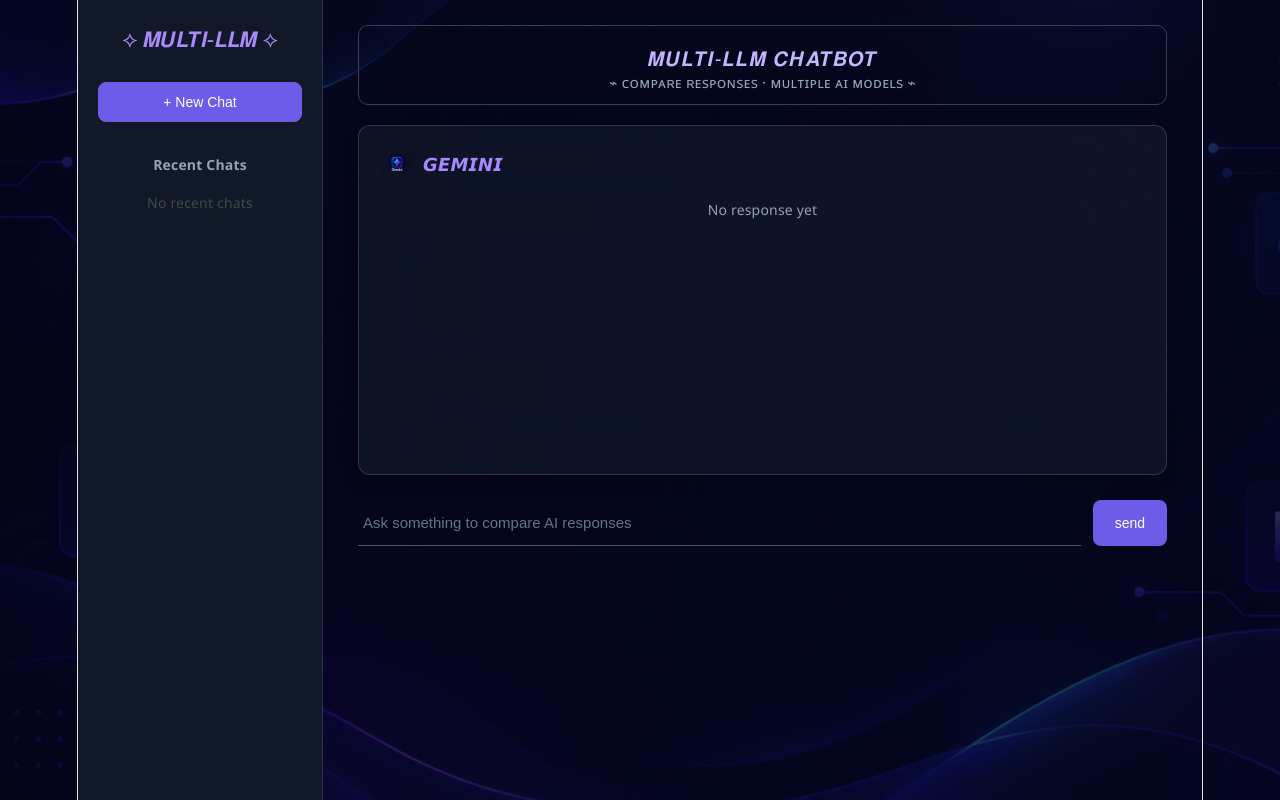
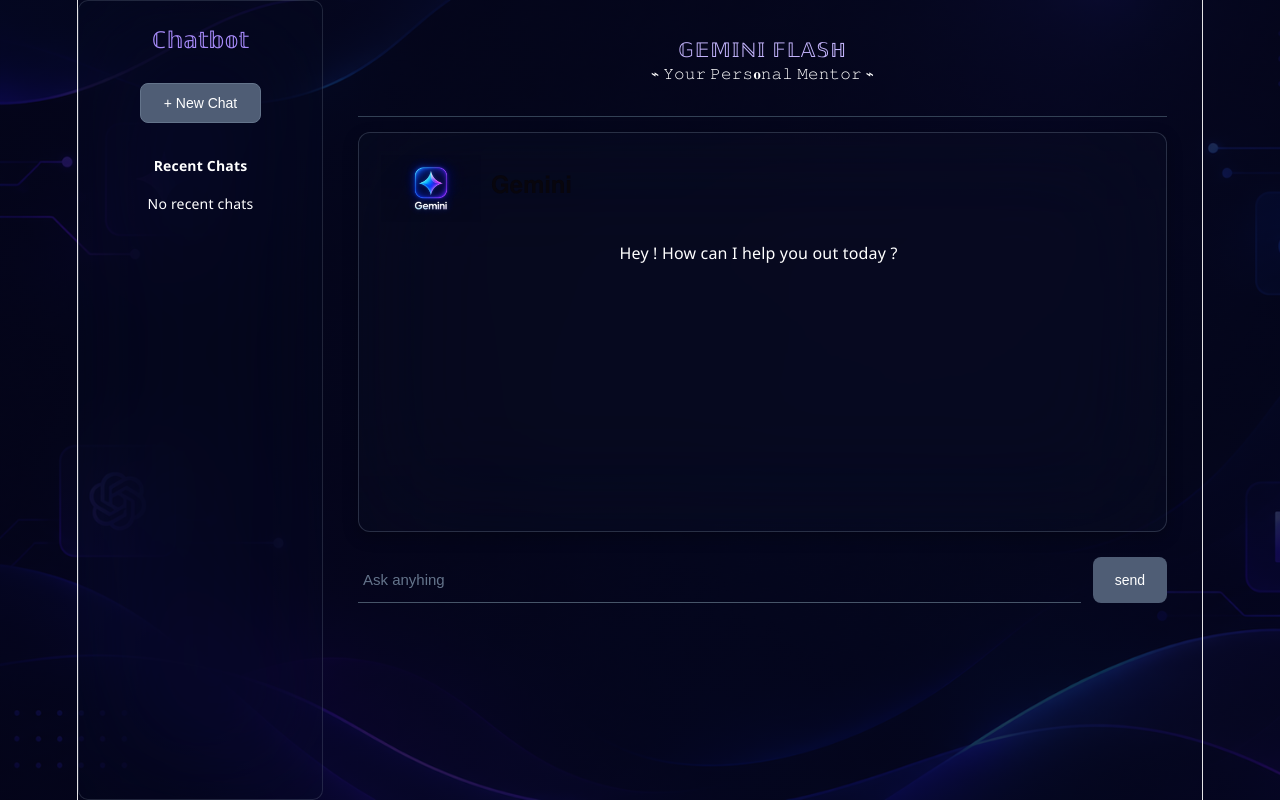
Before and after one commit to lavkushhh123/multi-llm-chatbot, a React (Vite) app: page / in a window 1280 px wide. Built offline with nearby package versions, Linux system fonts and the light colour scheme.

Commit message:
modified2

```diff
--- a/src/App.css
+++ b/src/App.css
@@ -34,10 +34,14 @@
 
 .sidebar {
   width: 245px;
+  height: auto;
   background-color: #111827;
-  color: white;
+  background: rgba(17, 24, 39, 0.1);
+  color:white;
   padding: 25px 20px;
-  border-right: 1px solid #26324a;
+  border: 1px solid rgba(148, 163 , 184 , 0.2);
+  backdrop-filter: blur(60px);
+  border-radius: 10px;
 }
 
 .sidebar h2 {
@@ -50,15 +54,15 @@
 /* New Chat Button */
 
 .sidebar button {
-  width: 100%;
+  width: 60%;
   padding: 11px;
 
   margin-bottom: 30px;
 
-  border: 1px solid #6d5ce7;
+  border: 1px solid  #64748b;
   border-radius: 8px;
 
-  background-color: #6d5ce7;
+  background-color: #4f5d75;
   color: white;
 
   font-size: 14px;
@@ -68,44 +72,48 @@
 }
 
 .sidebar button:hover {
-  background-color: #5848c7;
+  background-color: #5d6b82;
 }
-
 
 /* Recent Chats */
 
 .sidebar h3 {
   font-size: 14px;
-  color: #94a3b8;
+  color: #ffffff;
   margin-bottom: 12px;
 }
 
 .sidebar p {
-  color: #64748b;
+  color: white;
   font-size: 14px;
+  margin-bottom: 10px;
+  border-radius: 1px dashed white;
+  border-width: 90px;
+}
+.sidebar p:hover {
+   background: rgba(255, 255, 255, 0.10);
+   /* color: white; */
 }
 
 
-/* =========================
-   Main Chat Area
-========================= */
+/* Main Chat Area*/
 
 .chat-area {
   flex: 1;
   padding: 35px;
   background: transparent;
 }
+.chat-area p{
+  color: white;
+}
 
 
-/* =========================
-   Header
-========================= */
+/* Header */
 
 .chat-header {
-  margin-top: -10px;
-  margin-bottom: 20px;
-  border: 1px solid #334155;
-  border-radius: 10px;
+  margin-top: -18px;
+  margin-bottom: 15px;
+  border-bottom: 1px solid #334155;
   height: 80px;
 }
 
@@ -121,16 +129,14 @@
 }
 
 .chat-header p {
-  color: #94a3b8;
+  color:white;
   font-size: 15px;
   padding-bottom: 1px;
 
 }
 
 
-/* =========================
-   Response Cards
-========================= */
+/* Response Cards */
 
 .responses {
   display: flex;
@@ -145,11 +151,11 @@
   flex: 1;
 
   min-width: 200px;
-  min-height: 350px;
+  min-height:400px;
 
   padding: 22px;
 
-  background: rgba(30 , 41, 59 , 0.4);
+  background: rgba(30 , 41, 59 , 0.1);
 
   border: 1px solid rgba(148, 163, 184, 0.25);
   border-radius: 12px;
@@ -181,10 +187,13 @@
 
 .response-card p {
   color: #94a3b8;
+  color : #ffffff;
+  font-size: 16px;
+  line-height: 1.7;
 
-  font-size: 14px;
-
-  line-height: 1.7;
+  max-height: 260px;        /* scrolling for long answer*/
+  overflow-y: auto;
+  padding-right: 8px;
 }
 
 
@@ -217,7 +226,7 @@
 
 .prompt-area button {
   padding: 12px 22px;
-  background-color: #6d5ce7;
+  background-color: #4f5d75;
   color: white;
   border: none;
   border-radius: 8px;
@@ -226,7 +235,7 @@
 }
 
 .prompt-area button:hover {
-  background-color: #5848c7;
+  background-color:#5d6b82;
 }
 
 .card-header {
@@ -237,8 +246,8 @@
 }
 
 .card-header img {
-  width: 32px;
-  height: 32px;
+  width: 100px;
+  height: 100x;
   object-fit: contain;
 }
 
@@ -246,16 +255,7 @@
   margin: 0;
 }
 
-.sidebar p{
-  color : #6474648b;
-  font-size: 14px;
-  cursor: pointer;
-  margin-bottom: 10px;
-}
 
-.sidebar p:hover {
-  color : white;
-}
 
 /* Responsive Design */
 @media (max-width :768px){
@@ -279,6 +279,8 @@
   .response-card{
     width: 100%;
     min-width: 0;
+
+    height: 500px;
   }
   .chat-area{
     padding: 20px;
--- a/src/App.jsx
+++ b/src/App.jsx
@@ -80,7 +80,7 @@
       {/* Sidebar */}
 
       <aside className = "sidebar">                 {/* aside ka use side information/navigation ke liye hota ha */}
-        <h2>⟡ 𝙈𝙐𝙇𝙏𝙄-𝙇𝙇𝙈 ⟡</h2>
+        <h2> ℂ𝕙𝕒𝕥𝕓𝕠𝕥 </h2>
 
         <button onClick = {() => {
           setResponses([]);                     /* current chat ke response clear kr rha hain */
@@ -114,8 +114,8 @@
       <main className = "chat-area">
 
         <header className = "chat-header">
-          <h1>𝑴𝑼𝑳𝑻𝑰-𝑳𝑳𝑴 𝑪𝑯𝑨𝑻𝑩𝑶𝑻</h1>
-          <p>⌁ ᴄᴏᴍᴘᴀʀᴇ ʀᴇsᴘᴏɴsᴇs · ᴍᴜʟᴛɪᴘʟᴇ ᴀɪ ᴍᴏᴅᴇʟs ⌁</p>
+          <h1>𝔾𝔼𝕄𝕀ℕ𝕀 𝔽𝕃𝔸𝕊ℍ</h1>
+          <p>⌁ 𝚈𝚘𝚞𝚛 𝙿𝚎𝚛𝚜𝐨𝚗𝚊𝚕 𝙼𝚎𝚗𝚝𝚘𝚛 ⌁</p>
         </header>
 
         <section className = "responses">                           {/* bad me mai yhi pr teen response cards add krunga */}
@@ -124,7 +124,7 @@
 
             <div className="card-header">
             <img src={geminiIcon} alt="Gemini" />
-            <h3> 𝙂𝙀𝙈𝙄𝙉𝙄 </h3>
+            <h2> 𝐆𝐞𝐦𝐢𝐧𝐢 </h2>
             </div>
             <p>
             {loading
@@ -133,7 +133,7 @@
                 ? responses.find((item) => item.provider === "Gemini").response
                 : responses.find((item) => item.provider === "Gemini")?.error
                   ? `Error: ${responses.find((item) => item.provider === "Gemini").error}`
-                  : "No response yet"}
+                  : "Hey ! How can I help you out today ?"}
           </p>
             </div>
         </section>
@@ -144,7 +144,7 @@
 
           <input
           type = "text"
-          placeholder= "Ask something to compare AI responses"
+          placeholder= "Ask anyhing "
 
 
           value = {prompt}                                                   /*input me jo user type krega vo prompt state me save hoga */
```
